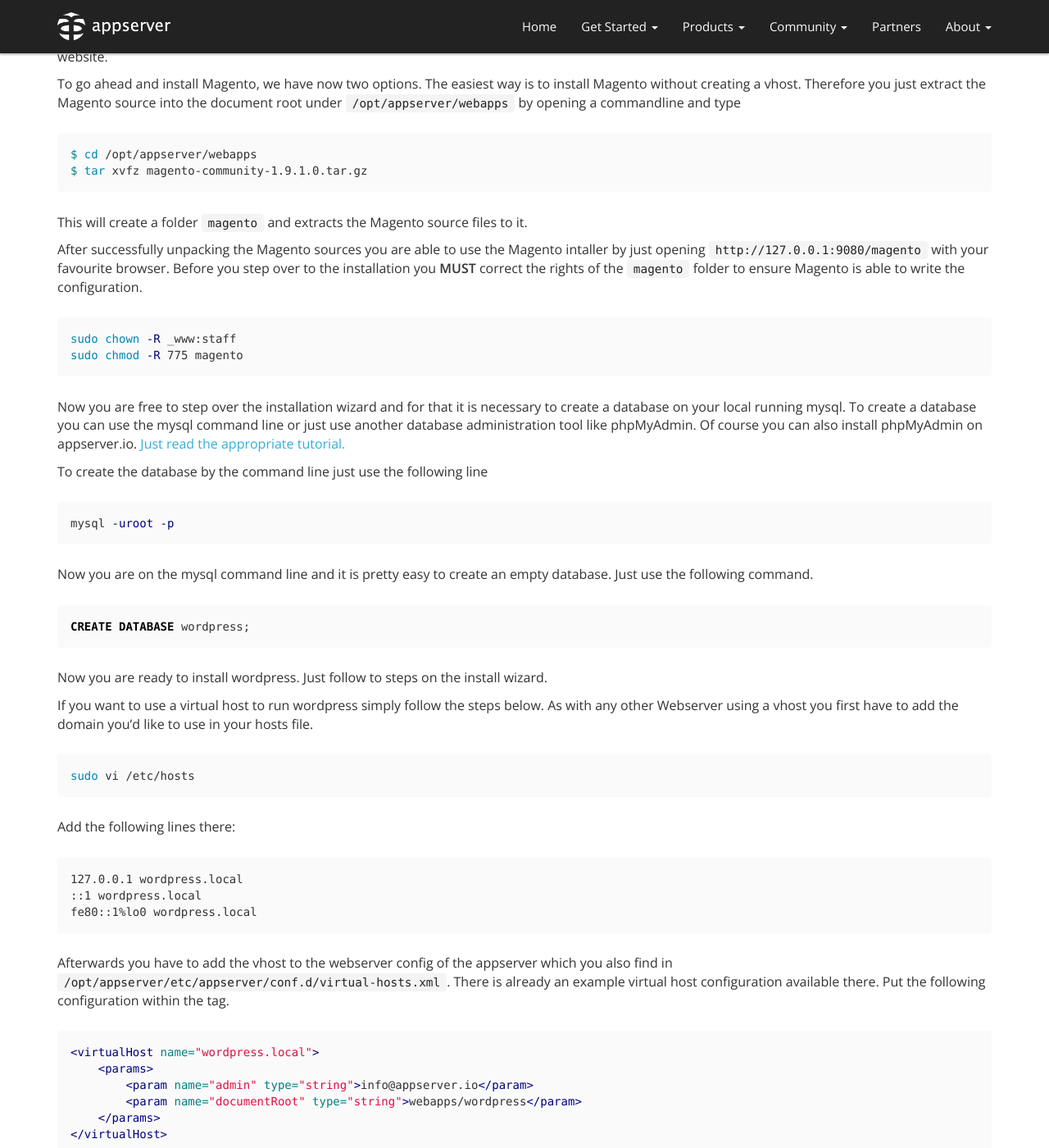
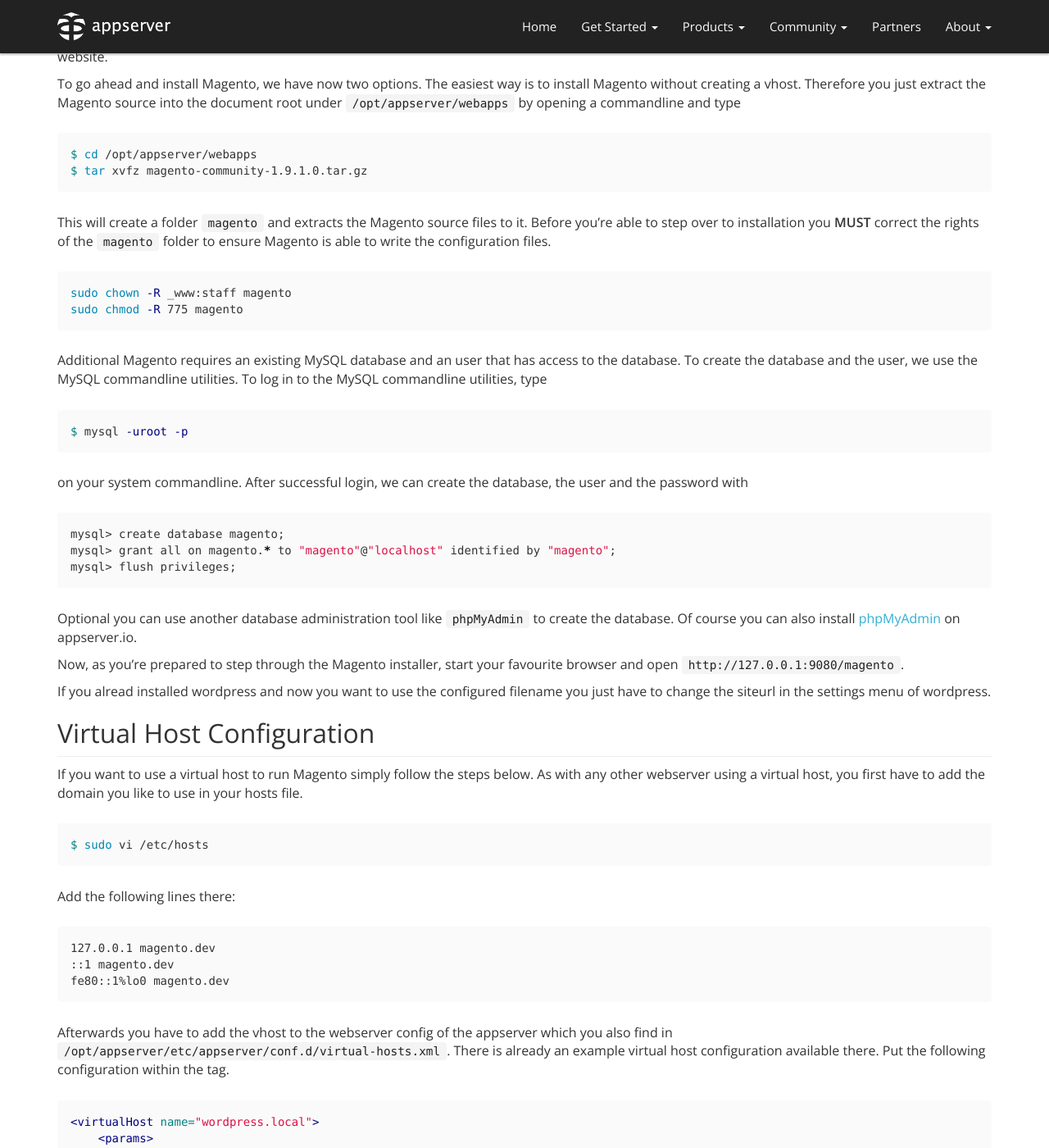
Before and after one commit to appserver-io/appserver, a Jekyll site: the page built from _tuts/running-magento-on-appserver-io.md, in a window 1280 px wide and 1400 px high, scrolled down 758 px. Shown: the whole window at 82% size. Built offline with Jekyll 4.4.1, drawn with Linux system fonts in a browser that asks for light colours; nearby versions of some CDN libraries; library files that are not in the unit come from our copies; Markdown is read by kramdown in place of the engine named in the settings; some of the changed text lies outside the part shown.

Commit message:
Update running-magento-on-appserver-io.md

````diff
--- a/_tuts/running-magento-on-appserver-io.md
+++ b/_tuts/running-magento-on-appserver-io.md
@@ -39,43 +39,48 @@
 $ tar xvfz magento-community-1.9.1.0.tar.gz
 ```
 
-This will create a folder `magento` and extracts the Magento source files to it.
-
-After successfully unpacking the Magento sources you are able to use the Magento intaller by just opening `http://127.0.0.1:9080/magento` with your favourite browser. Before you step over to the installation you **MUST** correct the rights of the `magento` folder to ensure Magento is able to write the configuration.
+This will create a folder `magento` and extracts the Magento source files to it. Before you're able to step over to installation you **MUST** correct the rights of the `magento` folder to ensure Magento is able to write the configuration files.
 
 ```bash
-sudo chown -R _www:staff
+sudo chown -R _www:staff magento
 sudo chmod -R 775 magento
 ```
 
-Now you are free to step over the installation wizard and for that it is necessary to create a database on your local running mysql. To create a database you can use the mysql command line or just use another database administration tool like phpMyAdmin. Of course you can also install phpMyAdmin on appserver.io. <a href="{{ "/get-started/documentation/tutorials/running-phpmyadmin-on-appserver-io.html" | prepend: site.baseurl }}"> Just read the appropriate tutorial.</a>
-
-To create the database by the command line just use the following line
+Additional Magento requires an existing MySQL database and an user that has access to the database. To create the database and the user, we use the MySQL commandline utilities. To log in to the MySQL commandline utilities, type
 
 ```bash
-mysql -uroot -p
+$ mysql -uroot -p
 ```
 
-Now you are on the mysql command line and it is pretty easy to create an empty database. Just use the following command.
+on your system commandline. After successful login, we can create the database, the user and the password with
 
-```sql
-CREATE DATABASE wordpress;
+```bash
+mysql> create database magento;
+mysql> grant all on magento.* to "magento"@"localhost" identified by "magento";
+mysql> flush privileges;
 ```
 
-Now you are ready to install wordpress. Just follow to steps on the install wizard.
+Optional you can use another database administration tool like `phpMyAdmin` to create the database. Of course you can also install [phpMyAdmin](<{{"/get-started/documentation/tutorials/running-phpmyadmin-on-appserver-io.html" | prepend: site.baseurl }}">) on appserver.io.
 
-If you want to use a virtual host to run wordpress simply follow the steps below. As with any other Webserver using a vhost you first have to add the domain you'd like to use in your hosts file.
+Now, as you're prepared to step through the Magento installer, start your favourite browser and open
+`http://127.0.0.1:9080/magento`.
+
+If you alread installed wordpress and now you want to use the configured filename you just have to change the siteurl in the settings menu of wordpress.
+
+## Virtual Host Configuration
+
+If you want to use a virtual host to run Magento simply follow the steps below. As with any other webserver using a virtual host, you first have to add the domain you like to use in your hosts file.
 
 ```bash
-sudo vi /etc/hosts
+$ sudo vi /etc/hosts
 ```
 
 Add the following lines there:
 
 ```bash
-127.0.0.1 wordpress.local
-::1 wordpress.local
-fe80::1%lo0 wordpress.local
+127.0.0.1 magento.dev
+::1 magento.dev
+fe80::1%lo0 magento.dev
 ```
 
 Afterwards you have to add the vhost to the webserver config of the appserver which you also find in
@@ -96,5 +101,3 @@
 ```bash
 sudo /opt/appserver/sbin/appserverctl restart
 ```
-
-If you alread installed wordpress and now you want to use the configured filename you just have to change the siteurl in the settings menu of wordpress.
````
